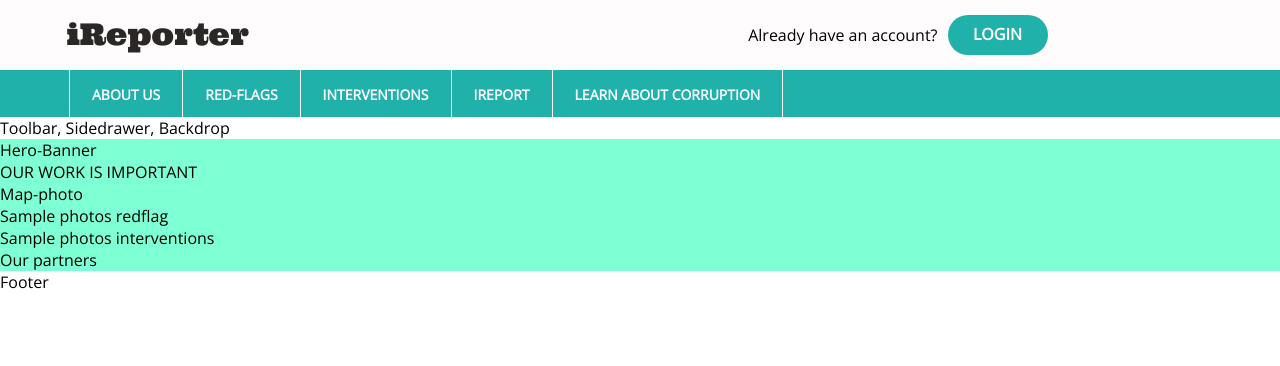
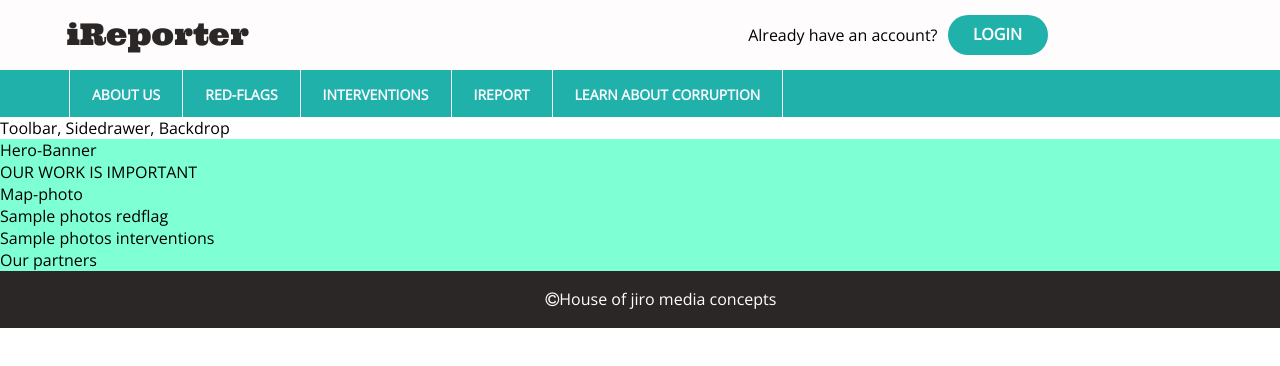
Before and after one commit to fejiroofficial/iReporter-with-React, a React app: page / in a window 1280 px wide. Shown: the top 366 px of the page. Built offline with nearby package versions, Linux system fonts and the light colour scheme; the HTML template or start-up script is replaced by a standard one.

Commit message:
Feat: Footer Component This is a commit for working on the footer component which should lie at the bottom of each web page.
[Delivers #164029798]

```diff
--- /dev/null
+++ b/src/components/Footer/Footer.css
@@ -0,0 +1,9 @@
+.Footer {
+    height: 57px;
+    width: inherit;
+    padding-left: 42px;
+    padding-top: 1px;
+    background-color: #2c2727;
+    color: white;
+    text-align: center;
+}
--- /dev/null
+++ b/src/components/Footer/Footer.js
@@ -0,0 +1,11 @@
+import React from 'react';
+import Classes from './Footer.css';
+
+const footer = (props) => (
+  <footer className={Classes.Footer}>
+    <p>
+      <i class="fa fa-copyright"></i>House of jiro media concepts</p>
+  </footer>
+);
+
+export default footer;
--- a/src/components/Layout/Layout.js
+++ b/src/components/Layout/Layout.js
@@ -4,15 +4,16 @@ import Aux from '../../hoc/Aux';
 import Classes from './Layout.css';
 import Header from '../Header/Header';
 import Toolbar from '../ToolBar/ToolBar';
+import Footer from '../Footer/Footer';
 const layout = (props) => (
   <Aux>
-    <Header/>
-    <Toolbar/>
+    <Header />
+    <Toolbar />
     <div>Toolbar, Sidedrawer, Backdrop</div>
     <main className={Classes.Content}>
       {props.children}
     </main>
-    <div>Footer</div>
+    <Footer />
   </Aux>
 );
 
--- a/src/components/ToolBar/ToolBar.js
+++ b/src/components/ToolBar/ToolBar.js
@@ -2,17 +2,17 @@ import React from 'react';
 import Classes from './ToolBar.css';
 
 const toolBar = (props) => (
-  <div className={Classes.LargeScreenNav} id="large-screen">
+  <div className={Classes.LargeScreenNav}>
     <div className={Classes.Seperator}></div>
-    <a className="nav-link" href="./about_us.html">ABOUT US</a>
+    <a href="./about_us.html">ABOUT US</a>
     <div className={Classes.Seperator}></div>
-    <a className="nav-link" href="./redFlag.html">RED-FLAGS</a>
+    <a href="./redFlag.html">RED-FLAGS</a>
     <div className={Classes.Seperator}></div>
-    <a className="nav-link" href="./interventions.html">INTERVENTIONS</a>
+    <a href="./interventions.html">INTERVENTIONS</a>
     <div className={Classes.Seperator}></div>
-    <a className="nav-link" href="./report.html">IREPORT</a>
+    <a href="./report.html">IREPORT</a>
     <div className={Classes.Seperator}></div>
-    <a className="nav-link" href="./learn_us.html">LEARN ABOUT CORRUPTION</a>
+    <a href="./learn_us.html">LEARN ABOUT CORRUPTION</a>
     <div className={Classes.Seperator}></div>
   </div>
 );
```
